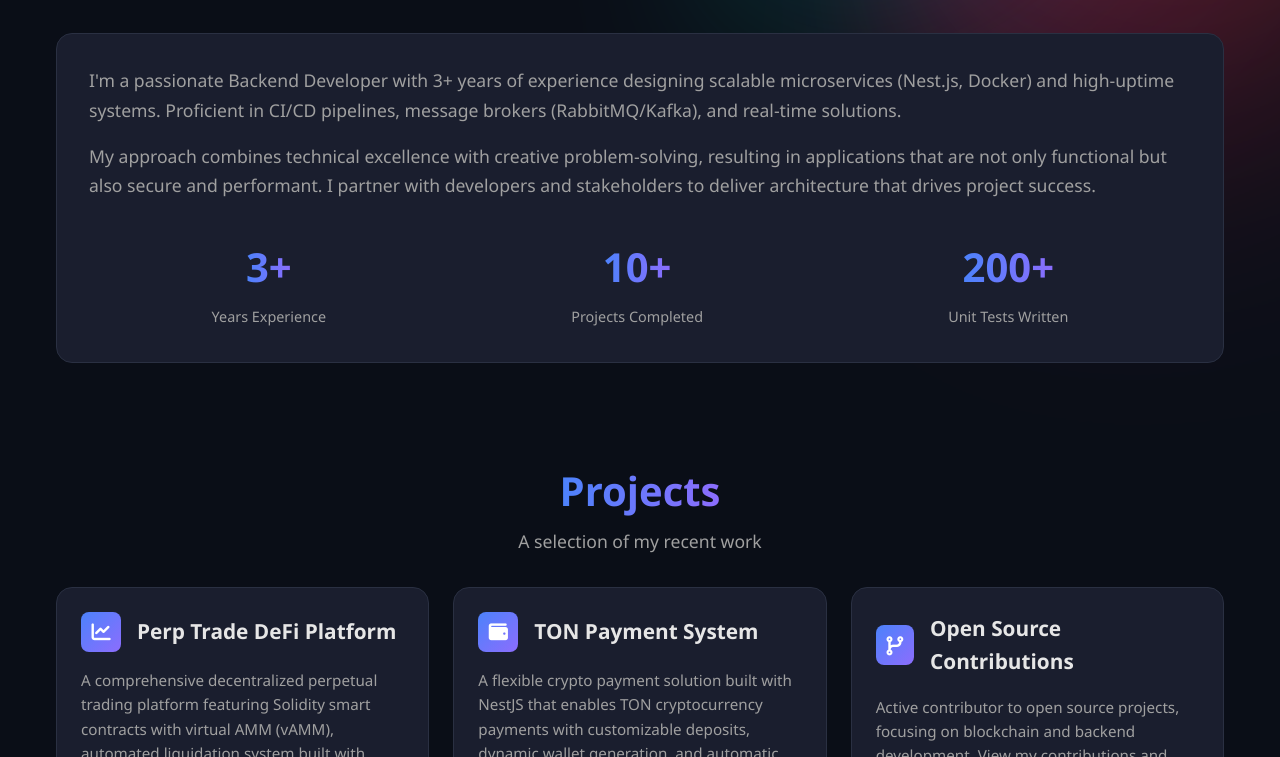
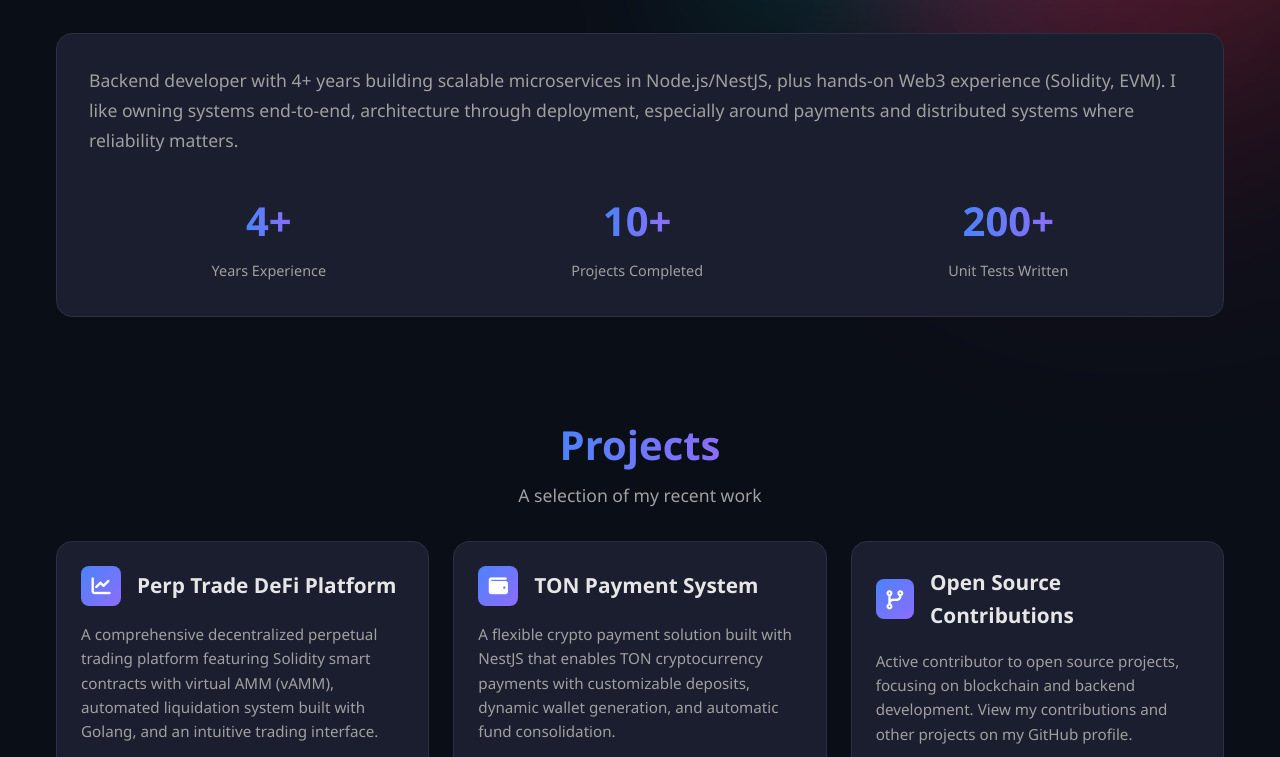
Before and after one commit to sg-milad/sg-milad.github.io, a plain HTML site: page index.html in a window 1280 px wide. Shown: the part 882-1639 px from the top of the page. Drawn offline with Linux system fonts and the light colour scheme.

Commit message:
Update about me

```diff
--- a/index.html
+++ b/index.html
@@ -47,7 +47,8 @@
           <a href="https://linkedin.com/in/sg-milad" target="_blank" class="secondary-button">
             <i class="fab fa-linkedin-in"></i> LinkedIn
           </a>
-          <a href="https://drive.google.com/drive/folders/1jn49E8pO7XOxcoiAEiCpTtO2KUdgSwkY?usp=drive_link" target="_blank" class="secondary-button">
+          <a href="https://drive.google.com/drive/folders/1jn49E8pO7XOxcoiAEiCpTtO2KUdgSwkY?usp=drive_link"
+            target="_blank" class="secondary-button">
             <i class="fab fa-google-drive"></i> Resume
           </a>
         </div>
@@ -65,19 +66,13 @@
       <div class="swap-panel">
         <div class="panel-content">
           <p>
-            I'm a passionate Backend Developer with 3+ years of experience designing scalable microservices (Nest.js,
-            Docker)
-            and high-uptime systems. Proficient in CI/CD pipelines, message brokers (RabbitMQ/Kafka), and real-time
-            solutions.
-          </p>
-          <p>
-            My approach combines technical excellence with creative problem-solving,
-            resulting in applications that are not only functional but also secure and performant.
-            I partner with developers and stakeholders to deliver architecture that drives project success.
+            Backend developer with 4+ years building scalable microservices in Node.js/NestJS, plus hands-on Web3
+            experience (Solidity, EVM). I like owning systems end-to-end, architecture through deployment,
+            especially around payments and distributed systems where reliability matters.
           </p>
           <div class="stats-container">
             <div class="stat-item">
-              <span class="stat-value">3+</span>
+              <span class="stat-value">4+</span>
               <span class="stat-label">Years Experience</span>
             </div>
             <div class="stat-item">
@@ -365,7 +360,8 @@
             <span class="token">Chainlink</span>
           </div>
           <div class="certification-links">
-            <a href="https://www.credly.com/badges/cdb6d154-eae4-4b32-93e9-23bbb39d0c43/linked_in_profile" target="_blank" class="certification-link">
+            <a href="https://www.credly.com/badges/cdb6d154-eae4-4b32-93e9-23bbb39d0c43/linked_in_profile"
+              target="_blank" class="certification-link">
               <i class="fas fa-external-link-alt"></i> View Certificate
             </a>
           </div>
@@ -389,7 +385,8 @@
             <span class="token">API Security</span>
           </div>
           <div class="certification-links">
-            <a href="https://www.credly.com/badges/1215f2c5-0bbc-496e-9971-2b71c2eda5c3/public_url" target="_blank" class="certification-link">
+            <a href="https://www.credly.com/badges/1215f2c5-0bbc-496e-9971-2b71c2eda5c3/public_url" target="_blank"
+              class="certification-link">
               <i class="fas fa-external-link-alt"></i> View Certificate
             </a>
           </div>
@@ -412,7 +409,8 @@
             <span class="token">REST APIs</span>
           </div>
           <div class="certification-links">
-            <a href="https://www.credly.com/badges/47012a94-d648-4991-9120-39057b7528aa/public_url" target="_blank" class="certification-link">
+            <a href="https://www.credly.com/badges/47012a94-d648-4991-9120-39057b7528aa/public_url" target="_blank"
+              class="certification-link">
               <i class="fas fa-external-link-alt"></i> View Certificate
             </a>
           </div>
```
